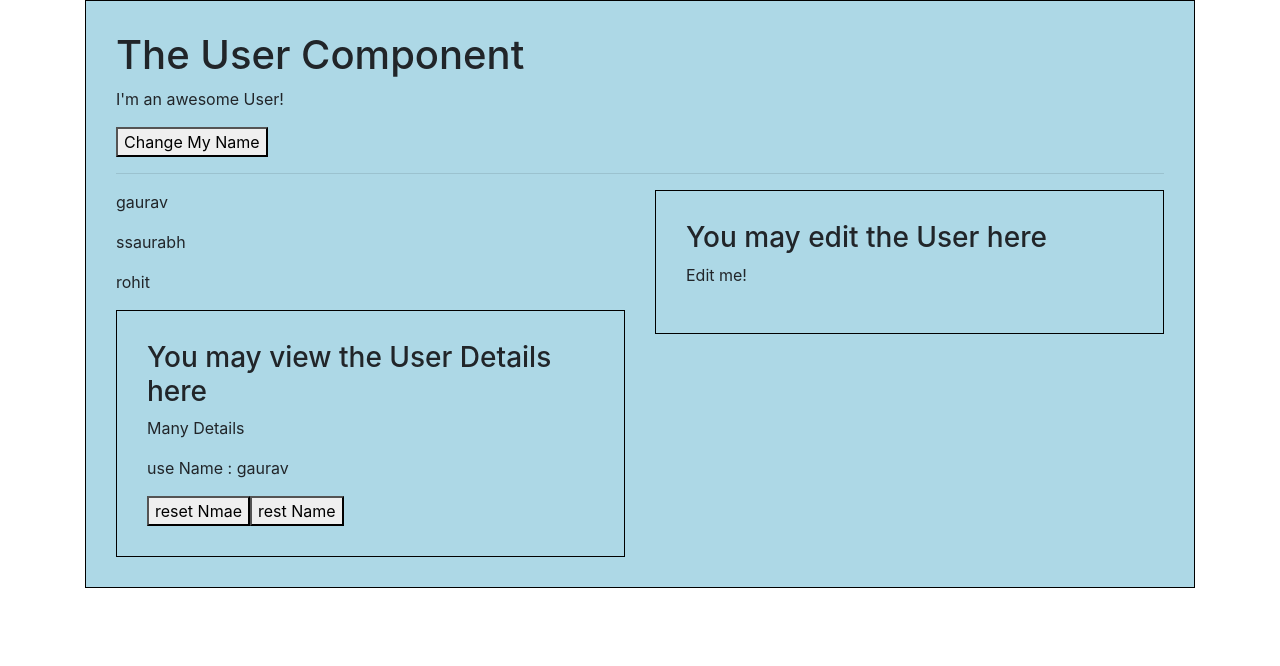
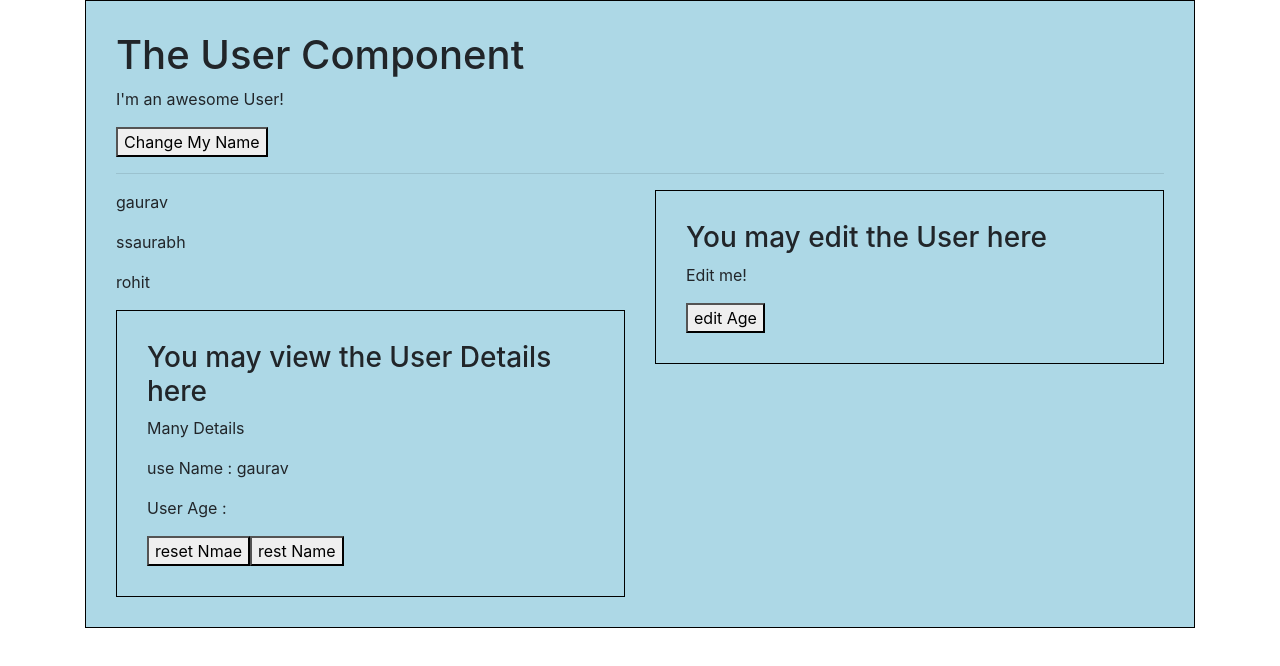
Before and after one commit to kratos619/vueapp, a Vue app: page / in a window 1280 px wide. Shown: the top 666 px of the page. Built offline with nearby package versions, Linux system fonts and the light colour scheme; what vue-resource would draw is missing.

Commit message:
Siblings Data passing method one

```diff
--- a/src/components/User.vue
+++ b/src/components/User.vue
@@ -11,10 +11,11 @@
           v-on:sendDataToParent="readDataFromChild = $event"
           :myName="name"
           :childComponentMethodName="resetNameByParentComponent"
+          :userAge="age"
         ></app-user-detail>
       </div>
       <div class="col-12 col-sm-6">
-        <app-user-edit></app-user-edit>
+        <app-user-edit :userAge="age"></app-user-edit>
       </div>
     </div>
   </div>
@@ -28,7 +29,8 @@ export default {
   data() {
     return {
       readDataFromChild: "",
-      name: "gaurav"
+      name: "gaurav",
+      age: ""
     };
   },
   methods: {
--- a/src/components/UserDetials.vue
+++ b/src/components/UserDetials.vue
@@ -3,6 +3,7 @@
     <h3>You may view the User Details here</h3>
     <p>Many Details</p>
     <p>use Name : {{myName}}</p>
+    <p>User Age : {{userAge}}</p>
     <button v-on:click="resetName">reset Nmae</button>
     <button v-on:click="childComponentMethodName">rest Name</button>
   </div>
@@ -13,7 +14,8 @@ export default {
   props: {
     myName: "",
     secondData: "",
-    childComponentMethodName: Function
+    childComponentMethodName: Function,
+    userAge: ""
   },
   methods: {
     switchName() {
--- a/src/components/UserEdit.vue
+++ b/src/components/UserEdit.vue
@@ -2,13 +2,20 @@
   <div class="component">
     <h3>You may edit the User here</h3>
     <p>Edit me!</p>
+    {{userAge}}
+    <button v-on:click="editAge">edit Age</button>
   </div>
 </template>
 
 <script>
 export default {
-
+  props: ["userAge"],
+  methods: {
+    editAge() {
+      this.userAge = 23;
     }
+  }
+};
 </script>
 
 <style scoped>
```
Lines whose indentation alone changed are shown as unchanged.
